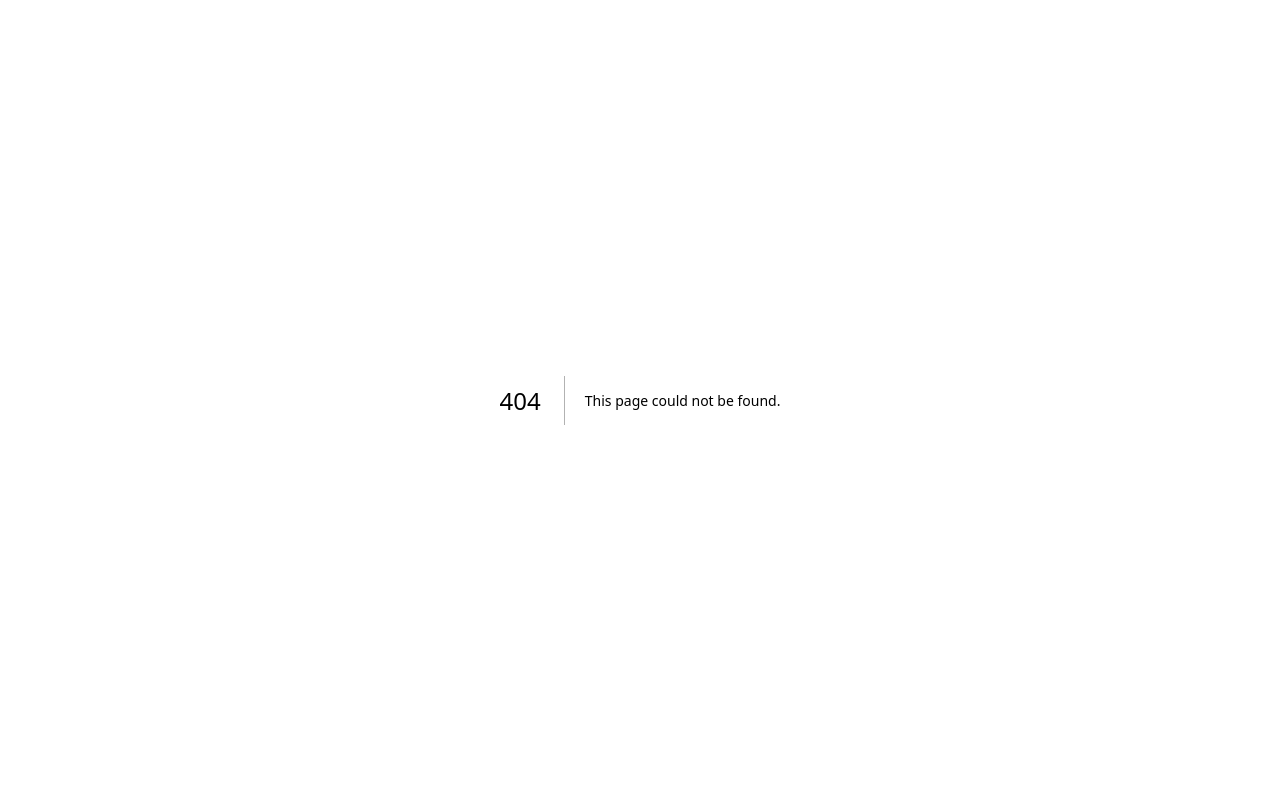
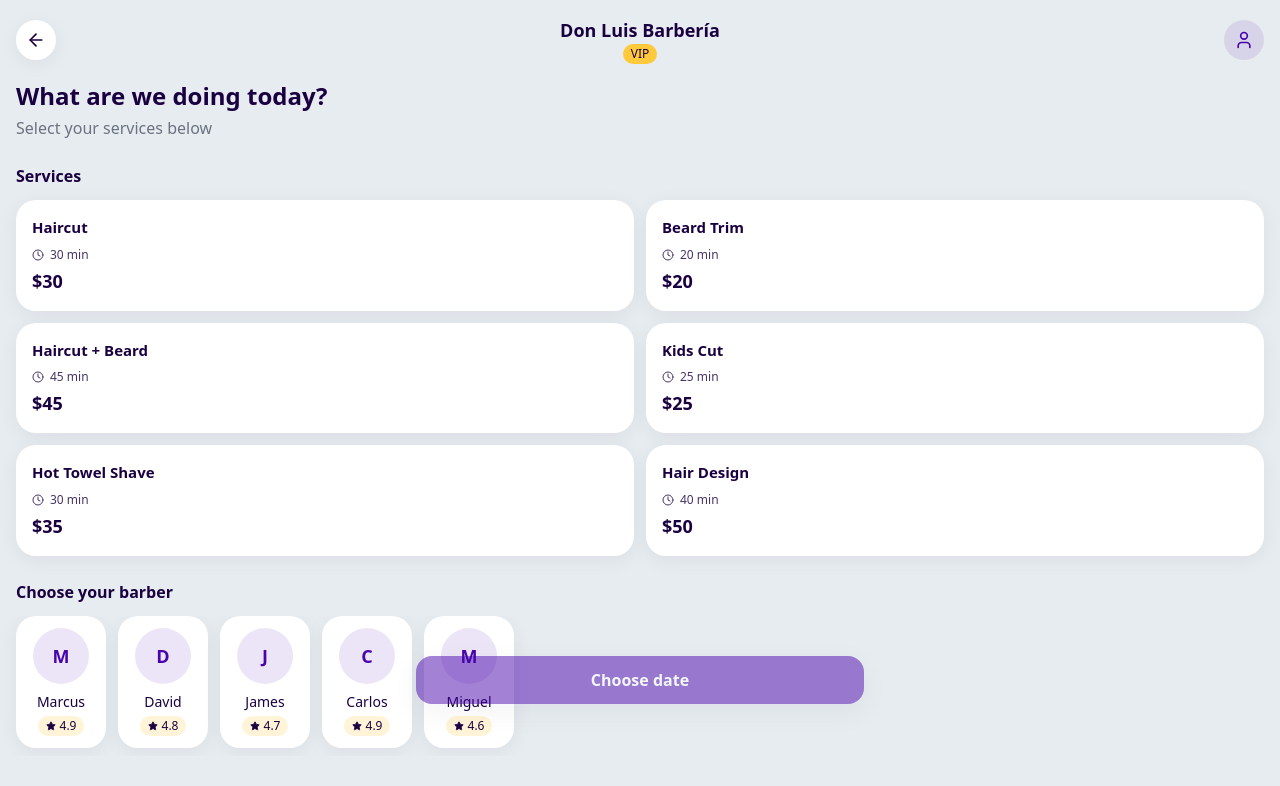
Before and after one commit to dante2234wqd/trimly, a Next.js app: page /booking in a window 1280 px wide. Before the commit this address had no page. Shown: the top 786 px of the page. Built offline with nearby package versions, Linux system fonts and the light colour scheme.

Commit message:
feat: add booking page with service and barber selectors
Create "Client Home / Booking Start" page with service and barber selectors.

```diff
--- /dev/null
+++ b/app/booking/page.tsx
@@ -0,0 +1,204 @@
+"use client";
+
+import { useState } from "react";
+import Link from "next/link";
+import { ArrowLeft, User, Clock, Check, Star } from "lucide-react";
+import { Card, Badge, PrimaryButton } from "@/components/trimly";
+
+// Mock data
+const shopInfo = {
+  name: "Don Luis Barbería",
+  memberType: "VIP", // or "Regular"
+};
+
+const services = [
+  { id: 1, name: "Haircut", duration: "30 min", price: "$30" },
+  { id: 2, name: "Beard Trim", duration: "20 min", price: "$20" },
+  { id: 3, name: "Haircut + Beard", duration: "45 min", price: "$45" },
+  { id: 4, name: "Kids Cut", duration: "25 min", price: "$25" },
+  { id: 5, name: "Hot Towel Shave", duration: "30 min", price: "$35" },
+  { id: 6, name: "Hair Design", duration: "40 min", price: "$50" },
+];
+
+const barbers = [
+  { id: 1, name: "Marcus", rating: 4.9, avatar: null },
+  { id: 2, name: "David", rating: 4.8, avatar: null },
+  { id: 3, name: "James", rating: 4.7, avatar: null },
+  { id: 4, name: "Carlos", rating: 4.9, avatar: null },
+  { id: 5, name: "Miguel", rating: 4.6, avatar: null },
+];
+
+export default function BookingPage() {
+  const [selectedServices, setSelectedServices] = useState<number[]>([]);
+  const [selectedBarber, setSelectedBarber] = useState<number | null>(null);
+
+  const toggleService = (id: number) => {
+    setSelectedServices((prev) =>
+      prev.includes(id) ? prev.filter((s) => s !== id) : [...prev, id]
+    );
+  };
+
+  const canProceed = selectedServices.length > 0;
+
+  return (
+    <div className="min-h-screen bg-background pb-32">
+      {/* Top Bar */}
+      <header className="sticky top-0 z-10 bg-background/95 backdrop-blur-sm">
+        <div className="flex items-center justify-between px-4 py-4">
+          <Link
+            href="/"
+            className="w-10 h-10 rounded-full bg-card shadow-soft flex items-center justify-center"
+          >
+            <ArrowLeft size={20} className="text-foreground" />
+          </Link>
+
+          <div className="flex flex-col items-center">
+            <h1 className="text-lg font-bold text-foreground">{shopInfo.name}</h1>
+            <Badge variant={shopInfo.memberType === "VIP" ? "accent" : "muted"} size="sm">
+              {shopInfo.memberType}
+            </Badge>
+          </div>
+
+          <div className="w-10 h-10 rounded-full bg-primary/10 flex items-center justify-center">
+            <User size={20} className="text-primary" />
+          </div>
+        </div>
+      </header>
+
+      <main className="px-4 space-y-6">
+        {/* Section Title */}
+        <section>
+          <h2 className="text-2xl font-bold text-foreground">
+            What are we doing today?
+          </h2>
+          <p className="text-muted-foreground mt-1">
+            Select your services below
+          </p>
+        </section>
+
+        {/* Service Selector Grid */}
+        <section>
+          <h3 className="text-base font-semibold text-foreground mb-3">
+            Services
+          </h3>
+          <div className="grid grid-cols-2 gap-3">
+            {services.map((service) => {
+              const isSelected = selectedServices.includes(service.id);
+              return (
+                <button
+                  key={service.id}
+                  onClick={() => toggleService(service.id)}
+                  className={`relative text-left p-4 rounded-[20px] transition-all duration-200 active:scale-[0.98] ${
+                    isSelected
+                      ? "bg-primary text-primary-foreground shadow-soft-lg"
+                      : "bg-card text-card-foreground shadow-soft hover:shadow-soft-lg"
+                  }`}
+                >
+                  {isSelected && (
+                    <div className="absolute top-3 right-3 w-5 h-5 rounded-full bg-accent flex items-center justify-center">
+                      <Check size={12} className="text-accent-foreground" />
+                    </div>
+                  )}
+                  <p className="font-semibold text-[15px] mb-2 pr-6">{service.name}</p>
+                  <div className="flex items-center gap-1.5 text-xs opacity-80 mb-1">
+                    <Clock size={12} />
+                    <span>{service.duration}</span>
+                  </div>
+                  <p className="text-lg font-bold">{service.price}</p>
+                </button>
+              );
+            })}
+          </div>
+        </section>
+
+        {/* Barber Selector */}
+        <section>
+          <h3 className="text-base font-semibold text-foreground mb-3">
+            Choose your barber
+          </h3>
+          <div className="flex gap-3 overflow-x-auto pb-2 -mx-4 px-4 scrollbar-hide">
+            {barbers.map((barber) => {
+              const isSelected = selectedBarber === barber.id;
+              return (
+                <button
+                  key={barber.id}
+                  onClick={() => setSelectedBarber(barber.id)}
+                  className={`flex-shrink-0 flex flex-col items-center p-3 rounded-[20px] transition-all duration-200 active:scale-[0.98] min-w-[90px] ${
+                    isSelected
+                      ? "bg-primary shadow-soft-lg"
+                      : "bg-card shadow-soft hover:shadow-soft-lg"
+                  }`}
+                >
+                  {/* Avatar */}
+                  <div
+                    className={`w-14 h-14 rounded-full flex items-center justify-center mb-2 text-lg font-bold ${
+                      isSelected
+                        ? "bg-primary-foreground/20 text-primary-foreground"
+                        : "bg-primary/10 text-primary"
+                    }`}
+                  >
+                    {barber.name.charAt(0)}
+                  </div>
+
+                  {/* Name */}
+                  <p
+                    className={`font-medium text-sm mb-1 ${
+                      isSelected ? "text-primary-foreground" : "text-foreground"
+                    }`}
+                  >
+                    {barber.name}
+                  </p>
+
+                  {/* Rating Pill */}
+                  <div
+                    className={`flex items-center gap-1 px-2 py-0.5 rounded-full text-xs font-medium ${
+                      isSelected
+                        ? "bg-accent text-accent-foreground"
+                        : "bg-accent/20 text-accent-foreground"
+                    }`}
+                  >
+                    <Star size={10} className="fill-current" />
+                    <span>{barber.rating}</span>
+                  </div>
+                </button>
+              );
+            })}
+          </div>
+        </section>
+
+        {/* Selected Summary */}
+        {selectedServices.length > 0 && (
+          <section>
+            <Card className="border border-primary/20">
+              <p className="text-sm text-muted-foreground mb-1">Selected</p>
+              <p className="font-semibold text-foreground">
+                {selectedServices.length} service{selectedServices.length > 1 ? "s" : ""} selected
+                {selectedBarber && ` with ${barbers.find(b => b.id === selectedBarber)?.name}`}
+              </p>
+              <p className="text-lg font-bold text-primary mt-1">
+                $
+                {selectedServices.reduce((total, id) => {
+                  const service = services.find((s) => s.id === id);
+                  return total + parseInt(service?.price.replace("$", "") || "0");
+                }, 0)}
+              </p>
+            </Card>
+          </section>
+        )}
+      </main>
+
+      {/* Sticky Bottom CTA */}
+      <div className="fixed bottom-24 left-0 right-0 px-4 z-20">
+        <div className="max-w-md mx-auto">
+          <PrimaryButton
+            fullWidth
+            disabled={!canProceed}
+            className="shadow-soft-lg"
+          >
+            Choose date
+          </PrimaryButton>
+        </div>
+      </div>
+    </div>
+  );
+}
```
